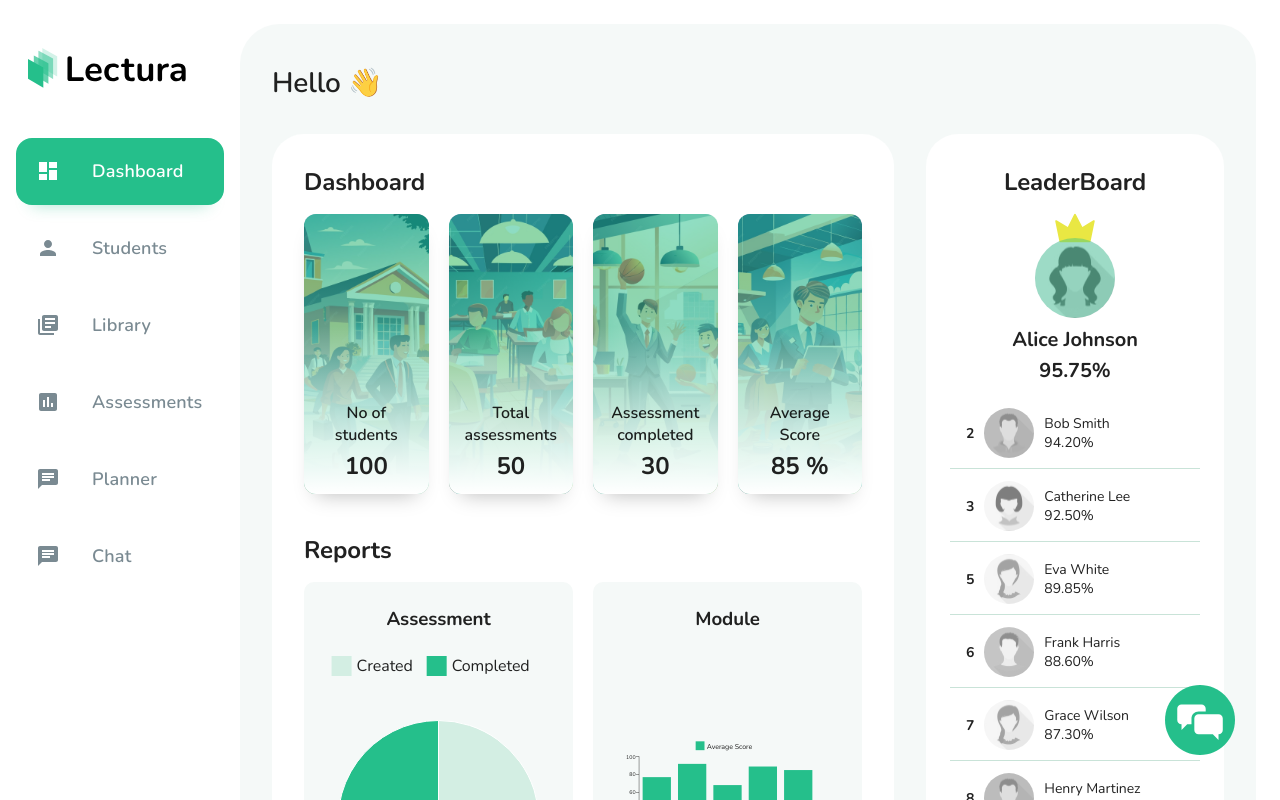
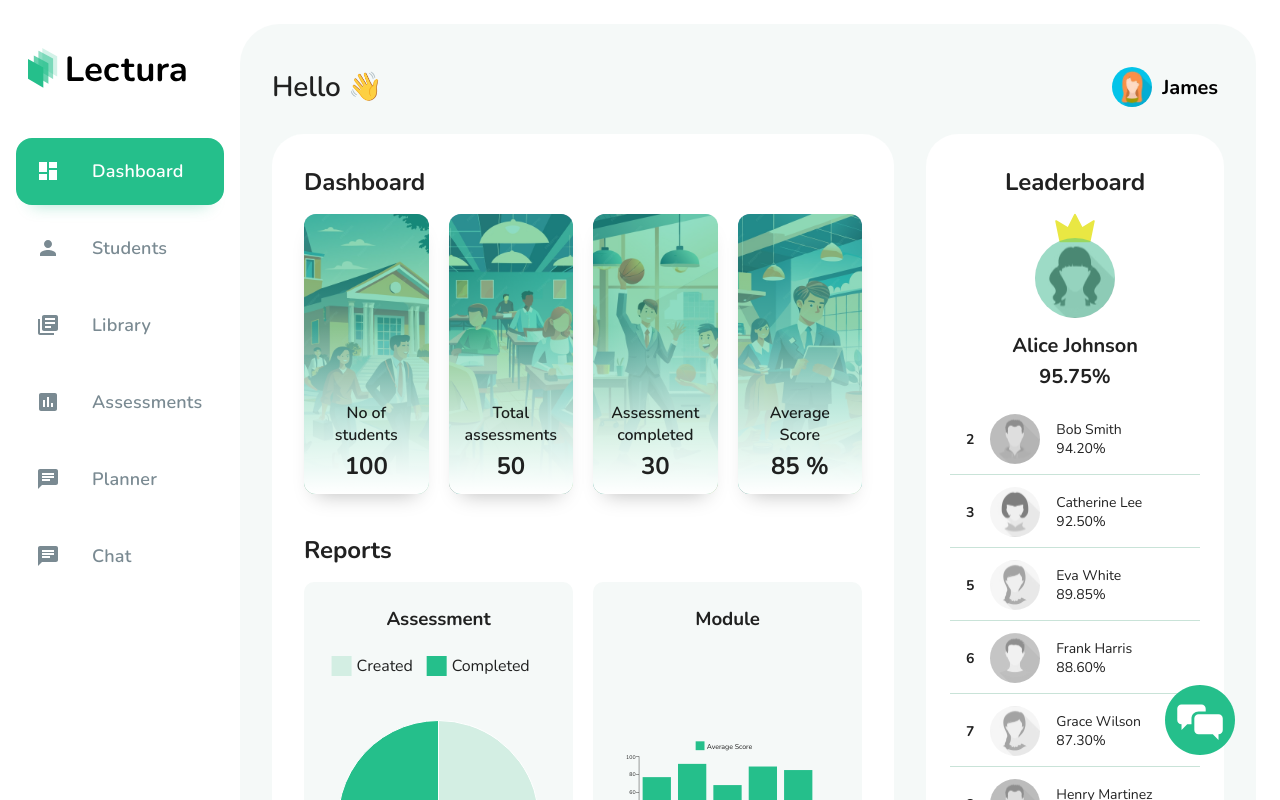
Before and after one commit to Aswin-Pradeep-P/neural-dashboard, a React (Create React App) app: page /dashboard in a window 1280 px wide. Built offline with nearby package versions, Linux system fonts and the light colour scheme.

Commit message:
User dropdown added

```diff
--- a/src/components/header/header.module.scss
+++ b/src/components/header/header.module.scss
@@ -9,5 +9,56 @@
   padding: 0 !important;
   font-size: 28px;
   font-weight: 600;
-  margin-top: 8px;
+  margin-bottom: -16px;
 }
+
+.dropbtn {
+  border: none;
+  background: none;
+  display: flex;
+  align-items: center;
+  gap: 10px;
+
+  img {
+    color: #ffffff;
+    padding: 16px;
+    font-size: 16px;
+    border: none;
+
+    padding: 0;
+    width: 40px;
+    height: 40px;
+    border-radius: 50%;
+    overflow: hidden;
+  }
+}
+
+.dropdown {
+  position: relative;
+  display: inline-block;
+  margin-left: auto;
+}
+
+.dropdownContent {
+  display: none;
+  position: absolute;
+  background-color: #ffffff;
+  min-width: 160px;
+  box-shadow: 0px 8px 16px 0px rgba(0,0,0,0.2);
+  z-index: 1;
+  border-radius: 10px;
+  width: 100%;
+  padding: 12px 0;
+}
+
+.dropdownContent a {
+  color: black;
+  padding: 12px 16px;
+  text-decoration: none;
+  display: block;
+  font-size: 16px;
+}
+
+.dropdownContent a:hover {background-color: #ddd;}
+
+.dropdown:hover .dropdownContent {display: block;}
--- a/src/components/header/header.tsx
+++ b/src/components/header/header.tsx
@@ -8,6 +8,14 @@ const Header = () => {
   return (
     <Paper className={styles.header}>
       <span>Hello {userInfo.name} 👋 </span>
+      <div className={styles.dropdown}>
+        <button className={styles.dropbtn}><img src='./header-avatar.jpg' /><h2>{userInfo.name} James</h2></button>
+        <div className={styles.dropdownContent}>
+
+          <a href="#">My Profile</a>
+          <a href="#">Logout</a>
+        </div>
+      </div>
     </Paper>
   );
 };
--- a/src/components/leader-card/leaderCard.module.scss
+++ b/src/components/leader-card/leaderCard.module.scss
@@ -27,8 +27,8 @@
     width: 50px;
     height: 50px;
     border-radius: 50%;
-    margin-left: 10px;
-    margin-right: 10px;
+    margin-left: 16px;
+    margin-right: 16px;
     opacity: 0.5;
 
     img {
--- a/src/components/leaderBoard/leaderBoard.module.scss
+++ b/src/components/leaderBoard/leaderBoard.module.scss
@@ -61,7 +61,7 @@
     position: relative;
 
     .leaderAvatar {
-        margin-bottom: 4px;
+        margin-bottom: 10px;
 
         &::before {
             content: "";
--- a/src/components/leaderBoard/leaderBoard.tsx
+++ b/src/components/leaderBoard/leaderBoard.tsx
@@ -17,7 +17,7 @@ const LeaderBoard: FC<LeaderBoardPrps> = ({ leaderList }) => {
   return (
     <Paper className={styles.leaderBoardContainer}>
       <div className={styles.header}>
-        <h1>LeaderBoard </h1>
+        <h1>Leaderboard </h1>
         {/* <EmojiEventsIcon fontSize="large" /> */}
       </div>
       <Paper className={styles.topper}>
--- a/src/pages/dashboard/styles.scss
+++ b/src/pages/dashboard/styles.scss
@@ -2,7 +2,7 @@
 
 .dashboardContainer{
     display: flex;
-    gap: 32px;
+    gap: 8px;
 
     .dashboardWrapper {
       background: #f5f9f8;
```
Also changed, not shown: public/header-avatar.jpg (added).
